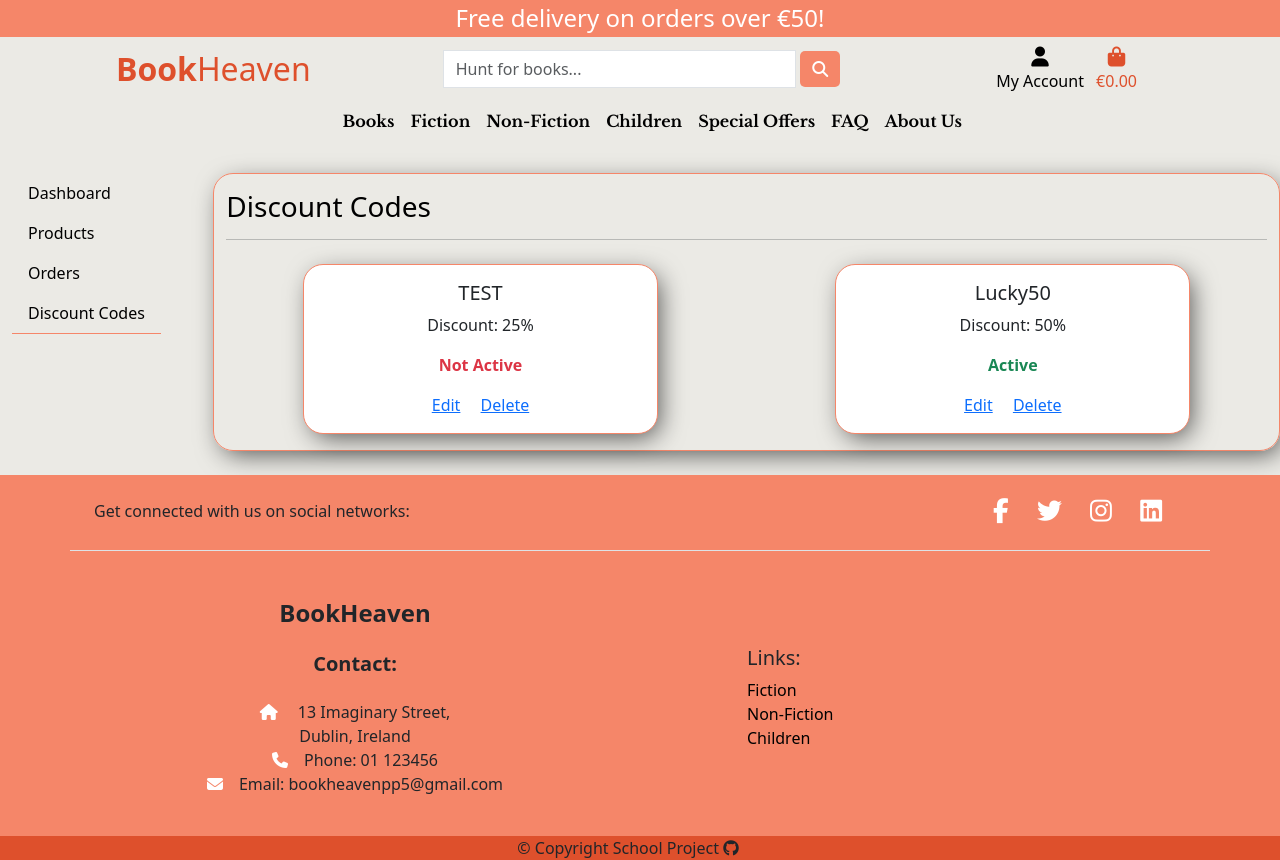
After one commit to Dayana-N/Book-Heaven-PP5, a Django app: page /admin_panel/discount_codes/ in a window 1280 px wide. The commit adds this page. Run offline with Django 3.2, Linux system fonts and the light colour scheme; data comes from the database, SQL or seed files in the repository; both versions use the stored data as it was after the commit; some libraries are stand-ins or nearby versions.

Commit message:
feat: add discount code page to admin #23

```diff
--- a/admin_panel/templates/admin_panel/admin_base.html
+++ b/admin_panel/templates/admin_panel/admin_base.html
@@ -34,7 +34,9 @@
                                     </a>
                                 </li>
                                 <li>
-                                    <a href="#" class="nav-link text-black"> Discount Codes
+                                    <a href="{% url 'admin-discounts' %}"
+                                        class="nav-link text-black {% if 'discount_codes' in request.path %} active {% endif %}"> Discount
+                                        Codes
                                     </a>
                                 </li>
                             </ul>
@@ -47,8 +49,6 @@
                     <div class="col-12 custom-border py-3">
                         {% block admin_content %}
                         {% endblock admin_content %}
-
-
 
                     </div>
                 </div>
--- /dev/null
+++ b/admin_panel/templates/admin_panel/admin_discount.html
@@ -0,0 +1,26 @@
+{% extends 'admin_panel/admin_base.html' %}
+{% block admin_content %}
+<h3 class="text-black">Discount Codes</h3>
+<hr>
+
+<div class="row d-flex justify-content-around">
+    <div class="col-12"></div>
+    {% if discount_codes %}
+    {% for code in discount_codes %}
+    <div class="card custom-border col-10 col-sm-4 mt-2">
+        <div class="card-body mx-auto text-center">
+            <h5 class="card-title">{{ code.code }}</h5>
+            <p class="card-text">Discount: {{ code.discount }}%</p>
+            {% if code.active %}
+            <p class="text-success fw-bold">Active</p>
+            {% else %}
+            <p class="text-danger fw-bold">Not Active</p>
+            {% endif %}
+            <a href="#" class="card-link">Edit</a>
+            <a href="#" class="card-link">Delete</a>
+        </div>
+    </div>
+    {% endfor %}
+    {% endif %}
+</div>
+{% endblock admin_content %}
--- a/admin_panel/urls.py
+++ b/admin_panel/urls.py
@@ -4,4 +4,5 @@ from . import views
 
 urlpatterns = [
     path('dashboard/', views.admin_dashboard, name='admin-panel'),
+    path('discount_codes/', views.admin_discounts, name='admin-discounts'),
 ]
--- a/admin_panel/views.py
+++ b/admin_panel/views.py
@@ -1,14 +1,21 @@
+from django.contrib import messages
+from django.contrib.auth.decorators import login_required
 from django.db.models import Sum
-from django.shortcuts import render
+from django.shortcuts import redirect, render
 
 from checkout.models import Order
+from discount_codes.models import DiscountCode
 from products.models import Book
-from profiles.models import UserProfile
 
 
 # Create your views here.
+@login_required
 def admin_dashboard(request):
     '''A view to render the admin dashboard '''
+    if not request.user.is_superuser:
+        messages.error(request, 'You need admin rights to access this page.')
+        return redirect('home')
+
     orders = Order.objects.all().order_by('-date')
     orders_count = orders.count()
     books_count = Book.objects.all().count()
@@ -20,3 +27,10 @@ def admin_dashboard(request):
                'books_count': books_count,
                'total': grand_total_sum, }
     return render(request, 'admin_panel/admin_dashboard.html', context)
+
+
+def admin_discounts(request):
+    '''A view to handle admin discount codes page '''
+    discount_codes = DiscountCode.objects.all()
+    context = {'discount_codes': discount_codes, }
+    return render(request, 'admin_panel/admin_discount.html', context)
```
Also changed, not shown: admin_panel/templates/admin_panel/admin_dashboard.html (+4 -3 lines), db.sqlite3, discount_codes/migrations/0001_initial.py.
